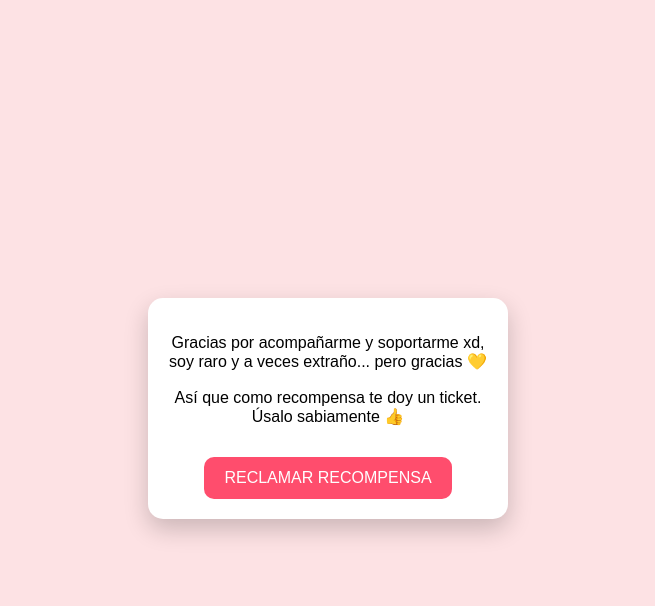
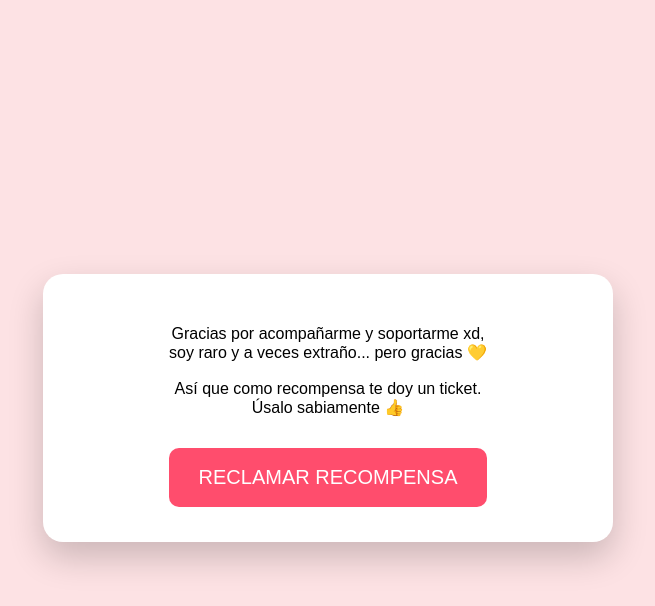
Before and after one commit to neteian/Misterio, a plain HTML site: page index.html in a window 1280 px wide. Both pictures are taken after a click on the button "Haz click para abrirme". Shown: the whole page, without its empty margins (312-967 px from the left). Drawn offline with Linux system fonts and the light colour scheme.

Commit message:
Index.html

```diff
--- a/index.html
+++ b/index.html
@@ -18,8 +18,8 @@ body{
 
 /* BOTONES */
 button{
-    padding:12px 20px;
-    font-size:16px;
+    padding:18px 30px;
+    font-size:20px;
     border:none;
     border-radius:10px;
     cursor:pointer;
@@ -35,11 +35,11 @@ button:hover{
 
 /* CARTAS */
 .card{
-    width:320px;
+    width:500px;
     background:white;
-    padding:20px;
-    border-radius:15px;
-    box-shadow:0 10px 25px rgba(0,0,0,0.2);
+    padding:35px;
+    border-radius:20px;
+    box-shadow:0 15px 35px rgba(0,0,0,0.2);
     display:none;
     animation:fadeIn 1s ease;
 }
```
